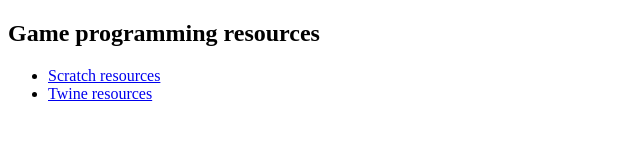
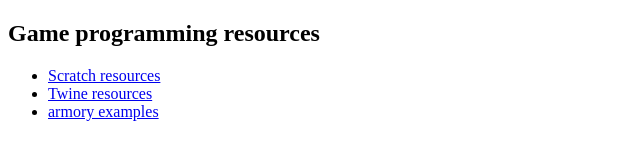
Before and after one commit to twopiharris/gameCamp, a plain HTML site: page index.html in a window 1280 px wide. Shown: the whole page, without its empty margins (0-640 px from the left). Drawn offline with Linux system fonts and the light colour scheme.

Commit message:
Update index.html

```diff
--- a/index.html
+++ b/index.html
@@ -10,6 +10,8 @@
   <ul>
     <li><a href = "scratch/">Scratch resources</a></li>
     <li><a href = "twine/">Twine resources</a></li>
+    <li><a href = "armory/">armory examples</a></li>
+
   </ul>
 
 </body>
```
